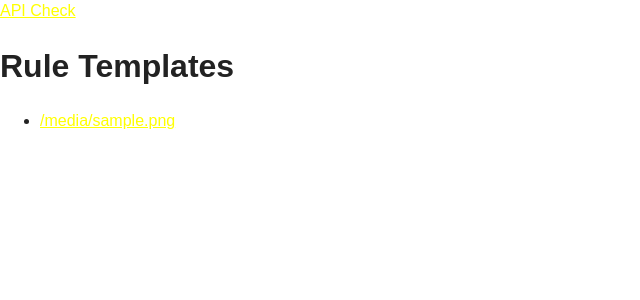
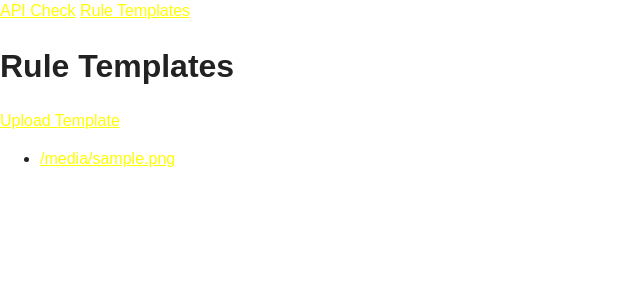
Before and after one commit to waitsfornone/etl_utilities_service_pm, a Flask app: template app/templates/show_rules.html in a window 1280 px wide. Shown: the top 300 px of the page, without its empty margins (0-640 px from the left). Run offline with Flask 2, Linux system fonts and the light colour scheme; the template is opened without the code that fills it: most values are stand-ins (such as "Sample title", 1, 10 or a date in 2020).

Commit message:
added header and upload links for navigation

```diff
--- a/app/templates/index.html
+++ b/app/templates/index.html
@@ -14,6 +14,7 @@
         <link rel="stylesheet" href="../css/main.css">
         <script src="../js/vendor/modernizr-2.8.3.min.js"></script>
         <a href="{{ url_for('api_key') }}">API Check</a>
+        <a href="{{ url_for('show_rules') }}">Rule Templates</a>
     </head>
     <body>
         <!--[if lt IE 8]>
--- a/app/templates/show_rules.html
+++ b/app/templates/show_rules.html
@@ -1,6 +1,9 @@
 {% extends "index.html" %}
 {% block content %}
 <h1>Rule Templates</h1>
+<div>
+    <a href="{{ url_for('rules') }}">Upload Template</a>
+</div>
 <div>
     <ul>
     {% for file in files %}
```
